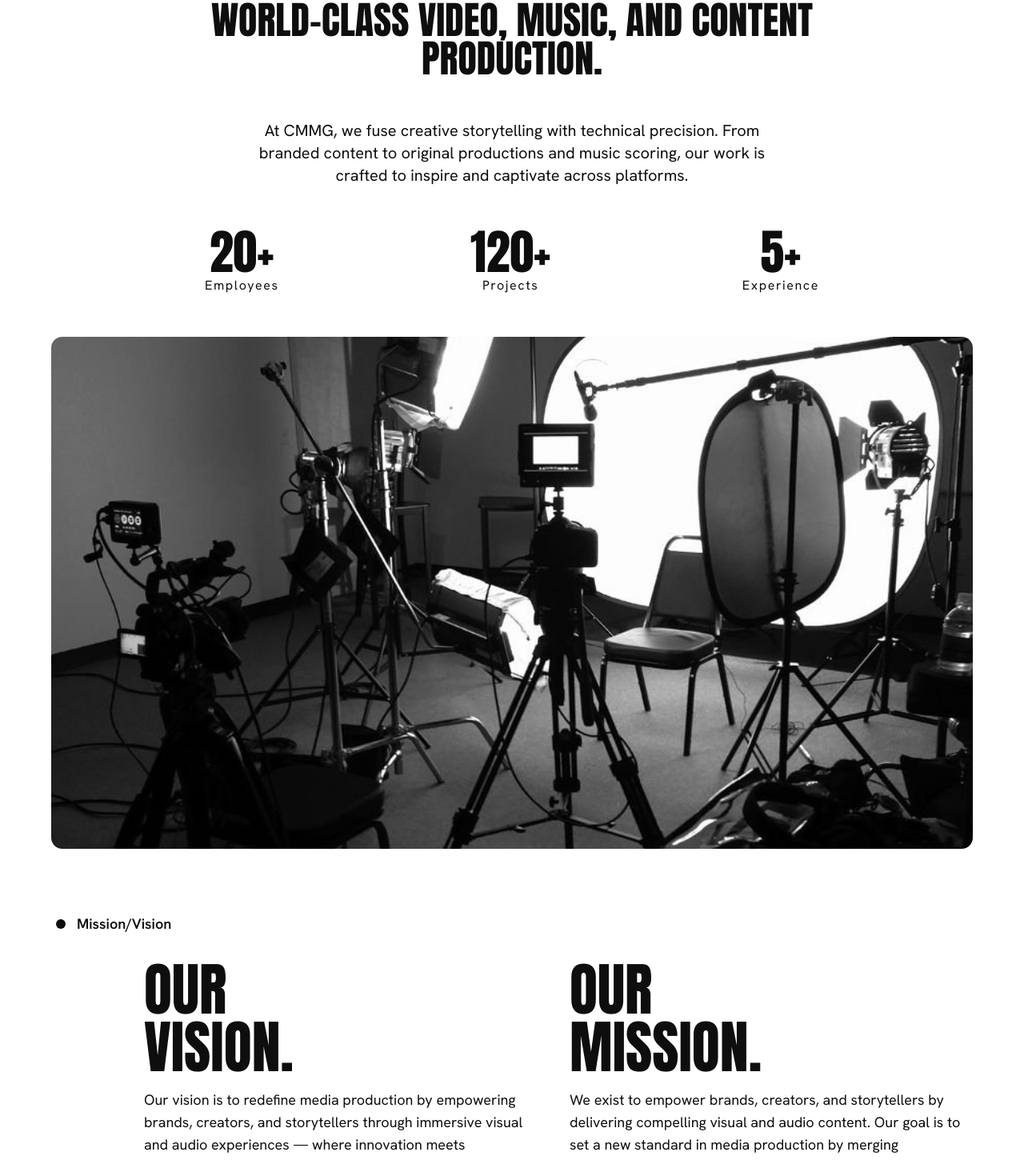
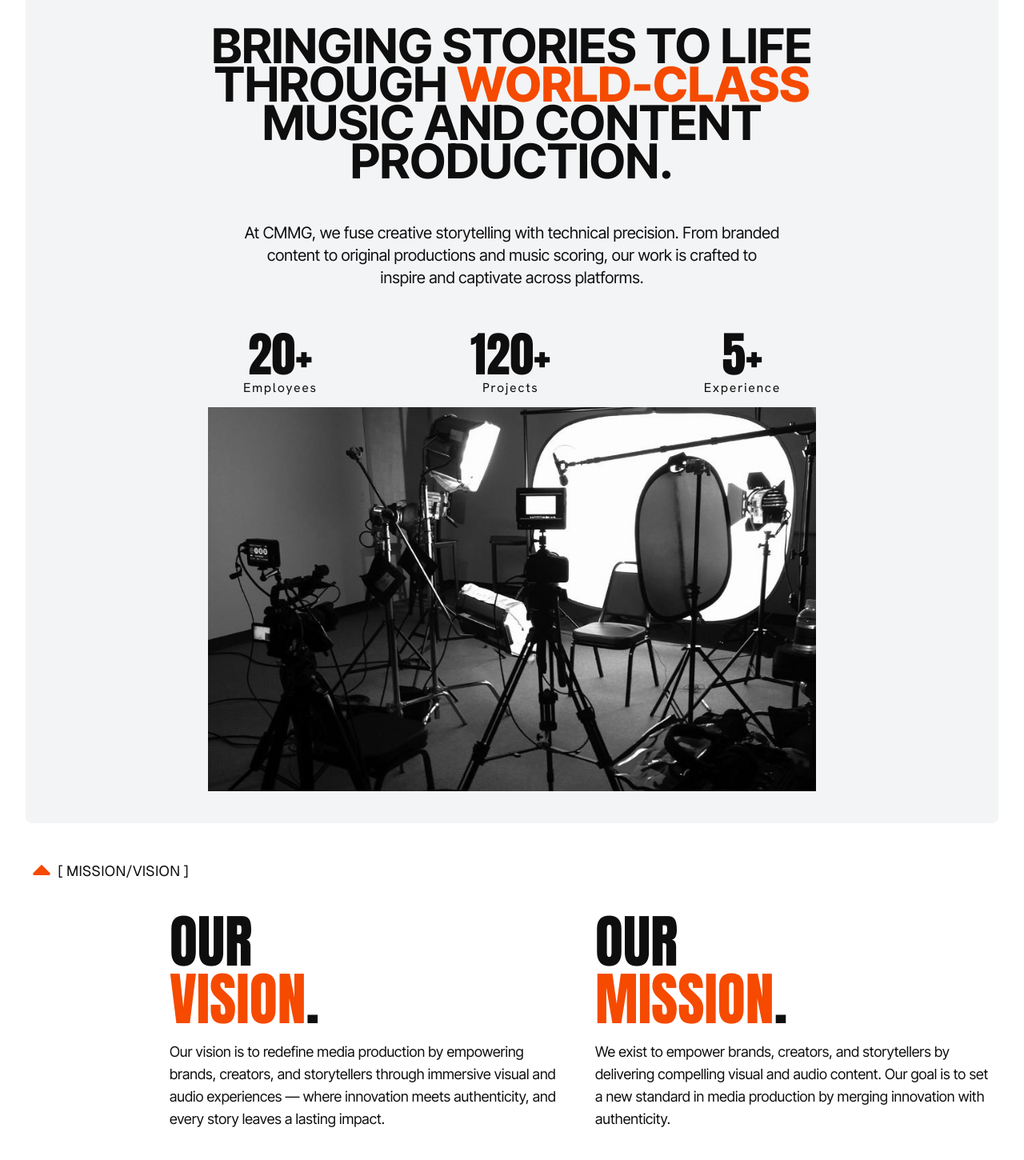
Before and after one commit to seedwaydevs/cmmg, a Next.js app: page /about in a window 1280 px wide. Shown: the part 147-1597 px from the top of the page at 80% size. Built offline with nearby package versions, Linux system fonts and the light colour scheme.

Commit message:
updating text colour and font

```diff
--- a/src/app/about/page.tsx
+++ b/src/app/about/page.tsx
@@ -1,4 +1,4 @@
-import { Anton, Hanken_Grotesk } from "next/font/google";
+import { Anton, Hanken_Grotesk, Inter_Tight } from "next/font/google";
 import Image from "next/image";
 import React from "react";
 import { GoDotFill } from "react-icons/go";
@@ -8,42 +8,44 @@ import image from "../../../public/prodco.jpg";
 import { TbFileDescription } from "react-icons/tb";
 import { GiStorkDelivery } from "react-icons/gi";
 import Team from "@/components/about/Team";
+import { TiArrowSortedUp } from "react-icons/ti";
 
 const antonFont = Anton({ subsets: ["latin"], weight: "400" });
 const hanken = Hanken_Grotesk({
   subsets: ["latin"],
   weight: ["100", "200", "300", "400", "500", "600", "700", "800", "900"],
 });
+const inter = Inter_Tight({
+  subsets: ["latin"],
+  weight: ["100", "200", "300", "400", "500", "600", "700", "800", "900"],
+});
 
 const About = () => {
   return (
-    <div className="text-[#0e0e0e] w-full py-10 ">
-      <div className="w-[90%] mx-auto flex flex-col gap-10">
+    <div className="text-[#0e0e0e] w-full py-10 mt-20">
+      <div className="w-[95%] mx-auto flex flex-col gap-10">
         {/* Section 1: Introduction */}
-        <div className="flex flex-col  items-center gap-3">
-          <div className="flex flex-col justify-center lg:items-center lg:max-w-3xl">
-            <div className="flex items-center space-x-2 pb-3">
-              <GoDotFill className="h-6 w-6" />
-              <p className={`${hanken.className} text-lg font-semibold`}>
-                About CMMG
-              </p>
-            </div>
-            <div className="space-y-8">
+        <div className="flex flex-col  items-center py-10 px-5 gap-3 bg-gray-100 rounded-md">
+          <div className="flex flex-col justify-center w-full ">
+            <div className="space-y-8 md:items-center md:max-w-3xl md:mx-auto ">
               <p
-                className={`${antonFont.className} text-4xl lg:text-5xl lg:text-center uppercase pt-5`}
+                className={`${inter.className} font-bold text-3xl md:text-5xl lg:text-6xl text-center uppercase pt-5 leading-9 lg:leading-12`}
               >
-                We bring stories to life through world-class video, music, and
-                content production.
+                Bringing stories to life through{" "}
+                <span className="font-extrabold text-orange-600">
+                  world-class
+                </span>{" "}
+                music and content production.
               </p>
 
               <p
-                className={`${hanken.className} text-xl lg:text-center lg:max-w-2xl lg:mx-auto py-5`}
+                className={`${inter.className} text-xl text-center md:max-w-2xl lg:mx-auto py-5 leading-7`}
               >
                 At CMMG, we fuse creative storytelling with technical precision.
                 From branded content to original productions and music scoring,
                 our work is crafted to inspire and captivate across platforms.
               </p>
-              <div className="flex justify-between">
+              <div className="flex justify-between md:max-w-2xl md:mx-auto">
                 <div className="flex flex-col items-center">
                   <p className={`${antonFont.className} text-6xl uppercase`}>
                     20+
@@ -71,31 +73,29 @@ const About = () => {
               </div>
             </div>
           </div>
-          <div className="my-10 h-[60vh] w-full lg:h-[80vh]">
+          <div className=" h-[40vh] lg:w-[65vw] lg:h-[60vh]">
             <Image
               src={image}
               alt="Production team at work"
-              className="rounded-xl w-full object-cover h-full"
+              className="w-full object-contain h-full"
             />
           </div>
         </div>
 
         {/* Section 2: Our Mission */}
         <div className="space-y-6">
-          <div className="flex items-center space-x-2">
-            <GoDotFill className="h-6 w-6" />
-            <p className={`${hanken.className} text-lg font-semibold`}>
-              Mission/Vision
-            </p>
+          <div className="flex items-center">
+            <TiArrowSortedUp className="text-orange-600 h-7 w-7 lg:h-10 lg:w-10" />
+            <p className="text-xs uppercase lg:text-lg">[ Mission/Vision ]</p>
           </div>
           <div className="flex flex-col md:flex-row md:justify-end space-y-5 md:space-x-5 ">
             <div className="space-y-4 md:max-w-lg p-2">
               <h2
                 className={`${antonFont.className} text-6xl lg:text-7xl uppercase max-w-3xs`}
               >
-                Our Vision.
+                Our <span className="text-orange-600">Vision</span>.
               </h2>
-              <p className={`${hanken.className} text-lg max-w-4xl`}>
+              <p className={`${inter.className} text-lg max-w-4xl`}>
                 Our vision is to redefine media production by empowering brands,
                 creators, and storytellers through immersive visual and audio
                 experiences — where innovation meets authenticity, and every
@@ -106,9 +106,9 @@ const About = () => {
               <h2
                 className={`${antonFont.className} text-6xl lg:text-7xl uppercase max-w-3xs`}
               >
-                Our Mission.
+                Our <span className="text-orange-600">Mission</span>.
               </h2>
-              <p className={`${hanken.className} text-lg max-w-4xl`}>
+              <p className={`${inter.className} text-lg max-w-4xl`}>
                 We exist to empower brands, creators, and storytellers by
                 delivering compelling visual and audio content. Our goal is to
                 set a new standard in media production by merging innovation
```
